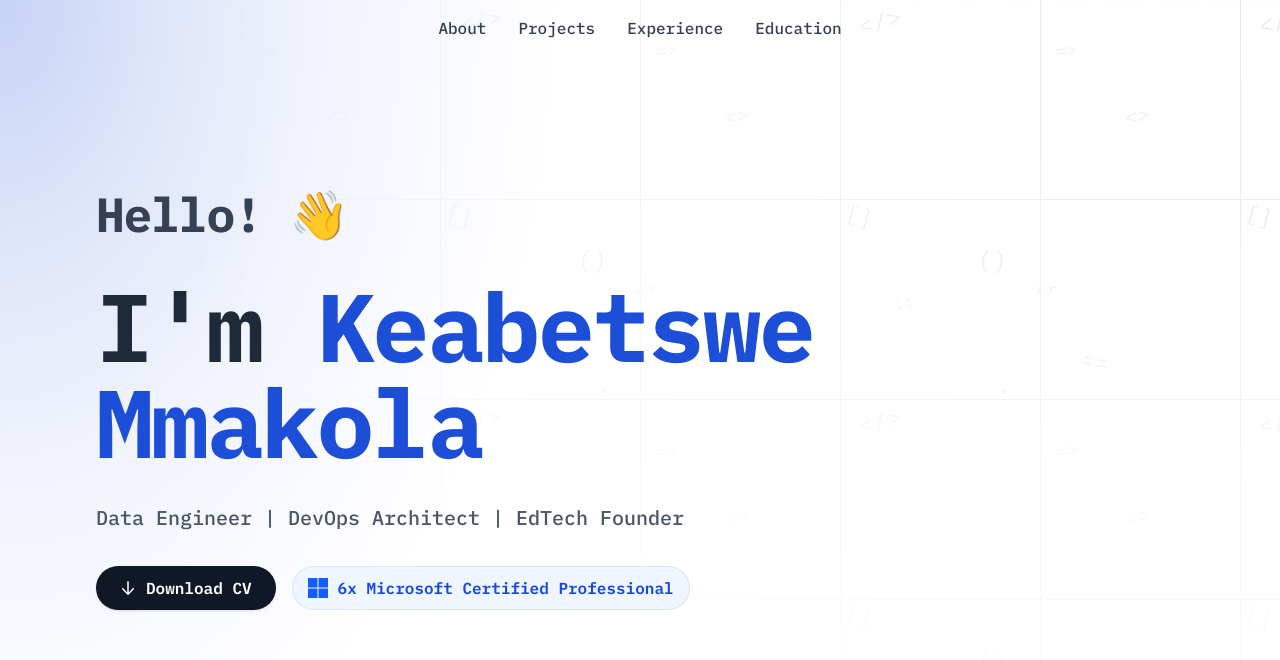
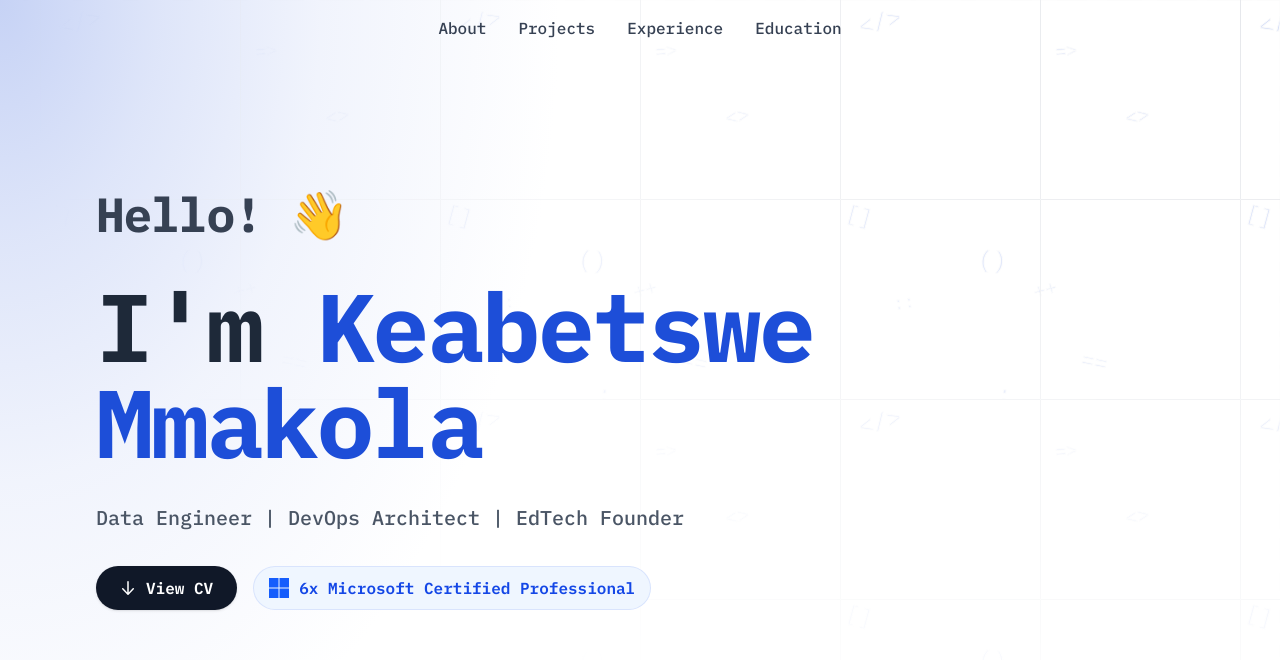
Before and after one commit to keammakola/portfolio, an Astro site: page / in a window 1280 px wide. Shown: the top 660 px of the page. Built offline with nearby package versions, Linux system fonts and the light colour scheme; Astro itself is replaced by a stand-in of ours.

Commit message:
chore: change CV link to open in new tab instead of forcing download

```diff
--- a/src/components/Hero.astro
+++ b/src/components/Hero.astro
@@ -152,13 +152,14 @@ import { siteConfig } from "../config";
       <div class="mt-6 sm:mt-8 flex flex-wrap items-center gap-4 animate-fade-in animation-delay-400">
         <a
           href="/Keabetswe_Mmakola_CV.pdf"
-          download
+          target="_blank"
+          rel="noopener noreferrer"
           class="inline-flex items-center gap-x-2 rounded-full bg-gray-900 px-6 py-2.5 text-sm sm:text-base font-semibold text-white shadow-sm hover:bg-gray-800 transition-colors focus-visible:outline focus-visible:outline-2 focus-visible:outline-offset-2 focus-visible:outline-gray-900"
         >
           <svg class="-ml-0.5 h-5 w-5" viewBox="0 0 20 20" fill="currentColor" aria-hidden="true">
             <path fill-rule="evenodd" d="M10 3a.75.75 0 01.75.75v10.638l3.96-4.158a.75.75 0 111.08 1.04l-5.25 5.5a.75.75 0 01-1.08 0l-5.25-5.5a.75.75 0 111.08-1.04l3.96 4.158V3.75A.75.75 0 0110 3z" clip-rule="evenodd" />
           </svg>
-          Download CV
+          View CV
         </a>
 
         <span class="inline-flex items-center gap-x-2.5 rounded-full bg-blue-50 px-4 py-2.5 text-sm sm:text-base font-semibold text-blue-700 ring-1 ring-inset ring-blue-700/10">
```
